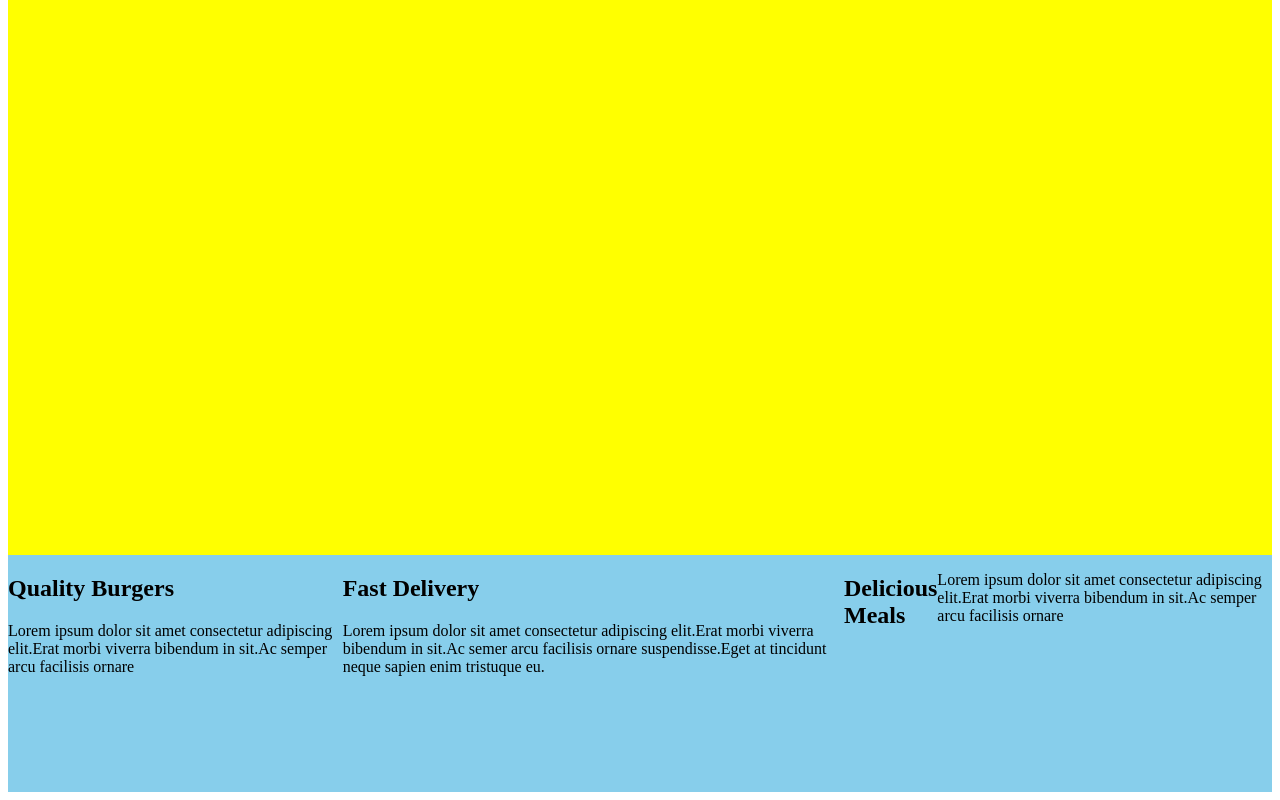
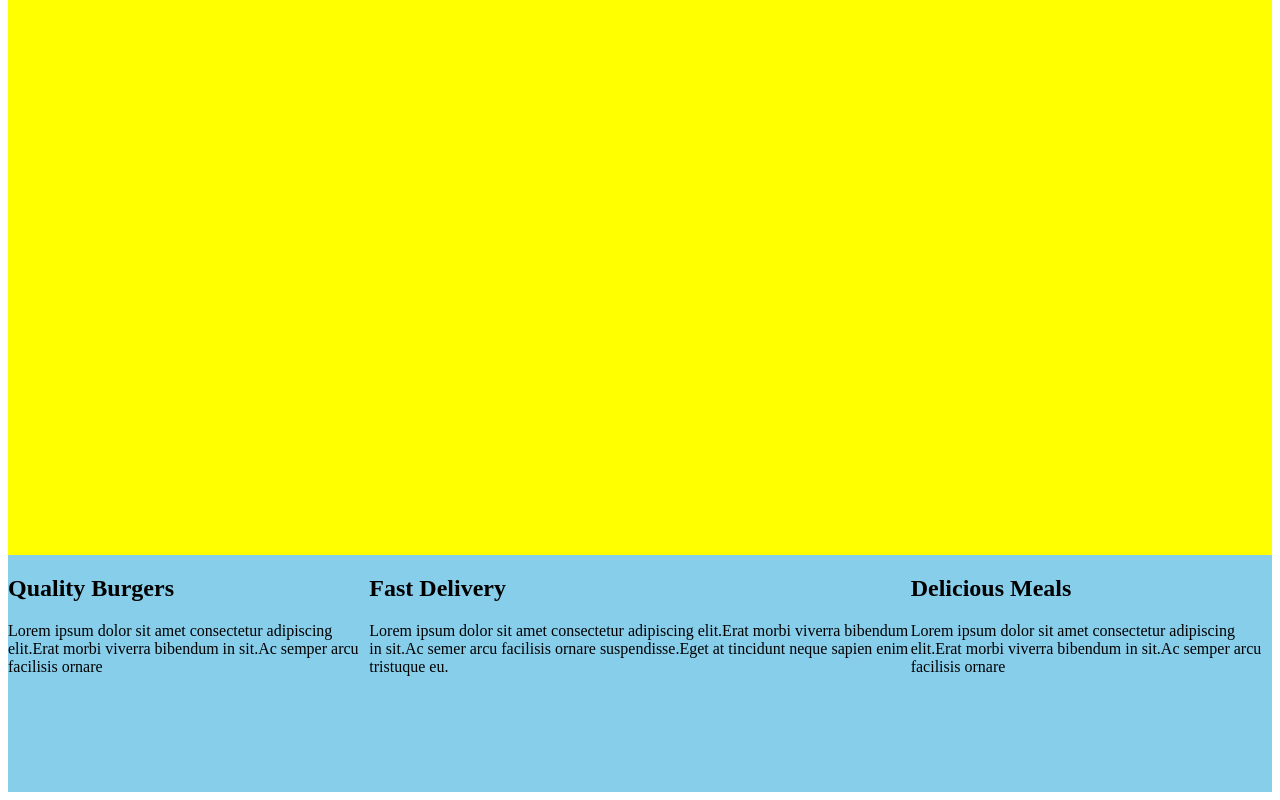
Before and after one commit to Moni-que/Spicy-Burgers-Inn, a plain HTML site: page index.html in a window 1280 px wide. Shown: the part 1718-2518 px from the top of the page. Drawn offline with Linux system fonts and the light colour scheme.

Commit message:
division class quality

```diff
--- a/index.html
+++ b/index.html
@@ -35,20 +35,24 @@
         </div>
     </header>
 
-    <header class=delicacies>
-        <div class=one>
-            <div class=quality>
+    <header class="delicacies">
+        <div class="one">
+            <div class="quality">
                 <h2>Quality Burgers</h2>
             </div>
                 <p>Lorem ipsum dolor sit amet consectetur adipiscing elit.Erat morbi viverra bibendum in sit.Ac semper arcu facilisis ornare</p>
         </div>
 
-        <div class=two>
-            <h2>Fast Delivery</h2>
+        <div class="two">
+            <div class="quality">
+                <h2>Fast Delivery</h2>
+            </div>
             <p>Lorem ipsum dolor sit amet consectetur adipiscing elit.Erat morbi viverra bibendum in sit.Ac semer arcu facilisis ornare suspendisse.Eget at tincidunt neque sapien enim tristuque eu.</p>
         </div>
-        <div class=three></div>
-        <h2>Delicious Meals</h2>
+        <div class="three">
+            <div class="quality">
+                <h2>Delicious Meals</h2>
+            </div>
             <p>Lorem ipsum dolor sit amet consectetur adipiscing elit.Erat morbi viverra bibendum in sit.Ac semper arcu facilisis ornare</p>
         </div>
     </header>
```
